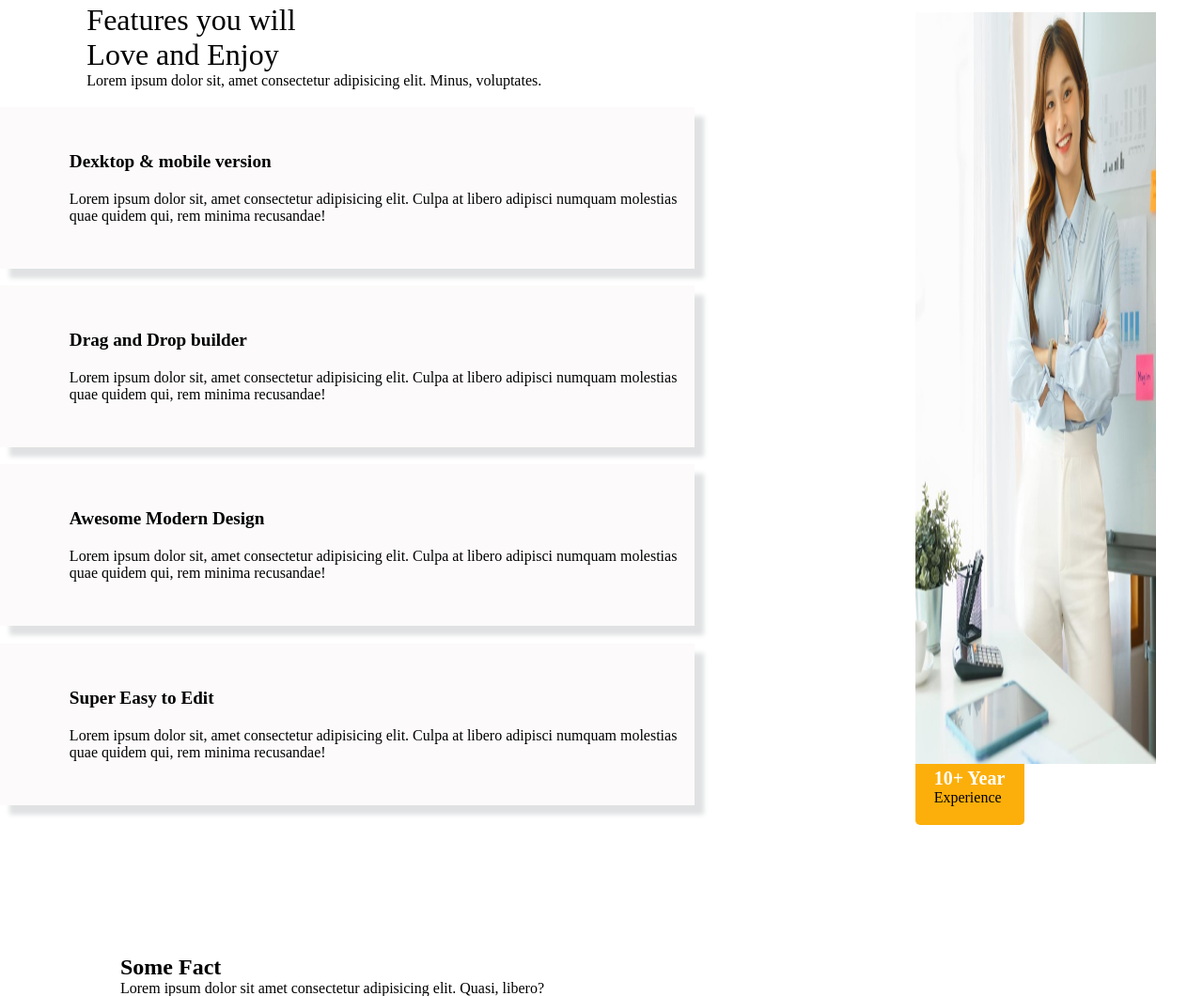
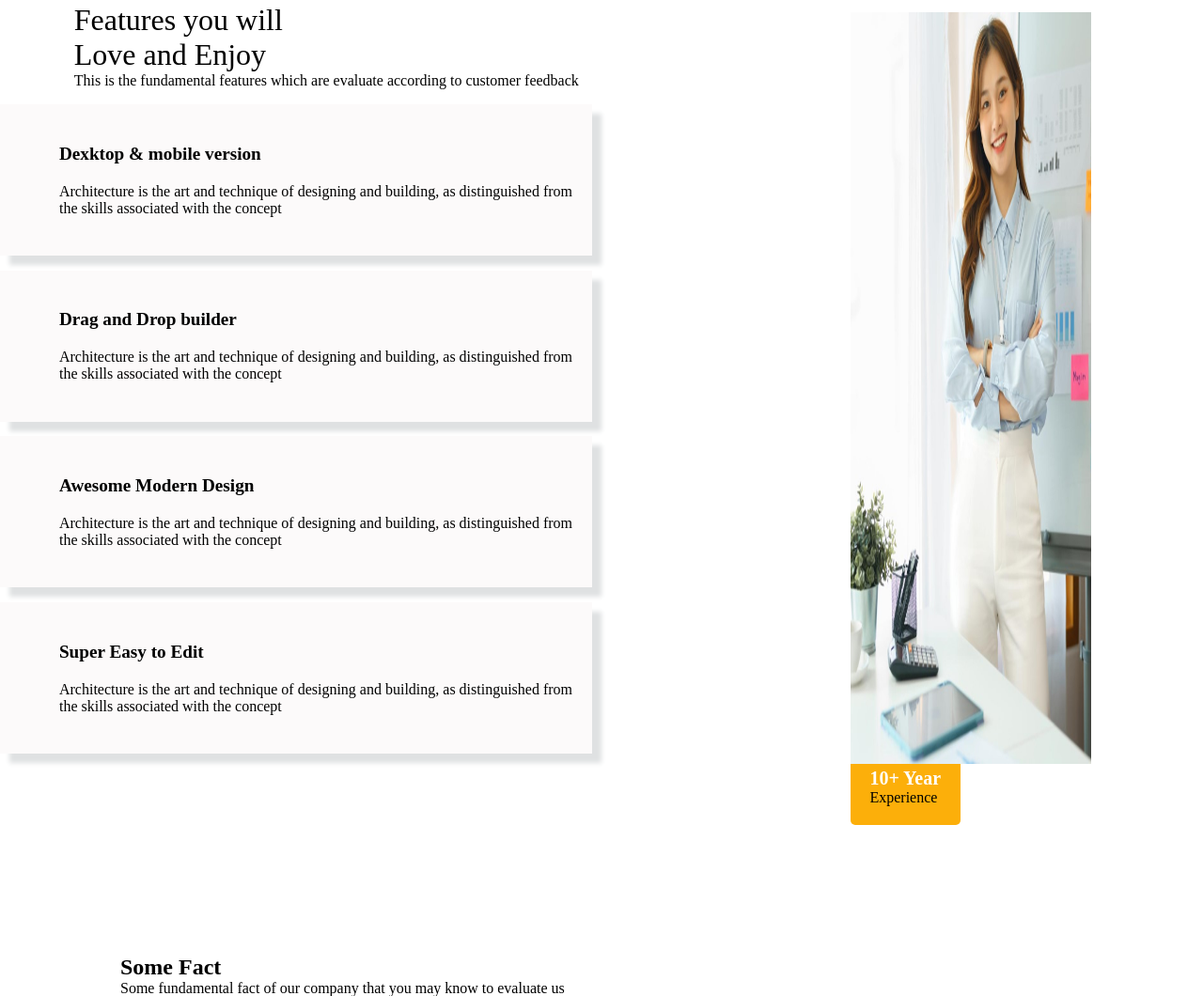
Before and after one commit to Mujahidul12628/V2-P-H-M-2, a plain HTML site: page index.html in a window 1280 px wide. Shown: the part 1740-2800 px from the top of the page at 94% size. Drawn offline with Linux system fonts and the light colour scheme.

Commit message:
Final project

```diff
--- a/index.html
+++ b/index.html
@@ -32,8 +32,8 @@
         <div class="brand_txt">
             <h1>Brand New </h1>
             <h1>Group of Architects</h1>
-            <p>Lorem ipsum dolor, sit amet consectetur adipisicing elit. Quam omnis consectetur eaque animi voluptatum
-                qui modi? </p>
+            <p>This is our core Architecture group,here all service given, order taken, action and work maintain by
+                using this website </p>
             <button class="Explore_more">Explore more</button>
         </div>
         <div class="brand_img">
@@ -51,7 +51,7 @@
             <h2><span class="quick">Quick List</span>
                 of our</h2>
             <h2> <span class="features">Features</span></h2>
-            <p>Lorem ipsum dolor sit amet consectetur adipisicing elit. Nostrum, quod?</p>
+            <p>Quick list show the core features</p>
             <button class="Explore">Explore more</button>
 
         </div>
@@ -61,26 +61,26 @@
         <div class="love_txt">
             <h1>Features you will</h1>
             <h1>Love and Enjoy</h1>
-            <p>Lorem ipsum dolor sit, amet consectetur adipisicing elit. Minus, voluptates.</p>
+            <p>This is the fundamental features which are evaluate according to customer feedback</p>
             <div class="txtBox">
                 <h4>Dexktop & mobile version</h4>
-                <p>Lorem ipsum dolor sit, amet consectetur adipisicing elit. Culpa at libero adipisci numquam molestias
-                    quae quidem qui, rem minima recusandae!</p>
+                <p>Architecture is the art and technique of designing and building, as distinguished from the skills
+                    associated with the concept</p>
             </div>
             <div class="txtBox">
                 <h4>Drag and Drop builder</h4>
-                <p>Lorem ipsum dolor sit, amet consectetur adipisicing elit. Culpa at libero adipisci numquam molestias
-                    quae quidem qui, rem minima recusandae!</p>
+                <p>Architecture is the art and technique of designing and building, as distinguished from the skills
+                    associated with the concept</p>
             </div>
             <div class="txtBox">
                 <h4>Awesome Modern Design</h4>
-                <p>Lorem ipsum dolor sit, amet consectetur adipisicing elit. Culpa at libero adipisci numquam molestias
-                    quae quidem qui, rem minima recusandae!</p>
+                <p>Architecture is the art and technique of designing and building, as distinguished from the skills
+                    associated with the concept</p>
             </div>
             <div class="txtBox">
                 <h4>Super Easy to Edit</h4>
-                <p>Lorem ipsum dolor sit, amet consectetur adipisicing elit. Culpa at libero adipisci numquam molestias
-                    quae quidem qui, rem minima recusandae!</p>
+                <p>Architecture is the art and technique of designing and building, as distinguished from the skills
+                    associated with the concept</p>
             </div>
         </div>
         <div class="love_img">
@@ -96,7 +96,7 @@
     <section class="some_fact">
         <div class="fact_txt">
             <h1>Some Fact</h1>
-            <p>Lorem ipsum dolor sit amet consectetur adipisicing elit. Quasi, libero?</p>
+            <p>Some fundamental fact of our company that you may know to evaluate us</p>
         </div>
         <div class="fact_img">
             <div>
@@ -125,7 +125,7 @@
     <section class="sponsors">
         <div class="sponsors_txt">
             <h1>Our Sponsors</h1>
-            <p>Lorem ipsum dolor sit amet consectetur adipisicing elit. Quasi, libero?</p>
+            <p>Some of our sponsors which are already invest money to improve our company</p>
         </div>
         <div class="sponsors_img">
             <img src="images/sponsors/spotify.png" alt="">
```
